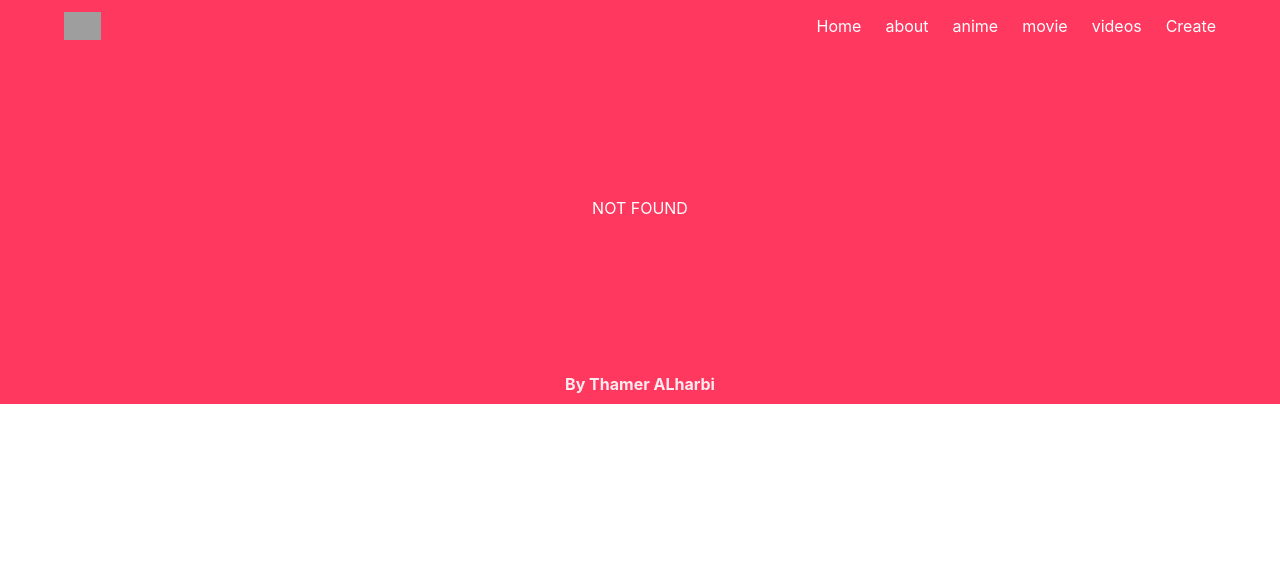
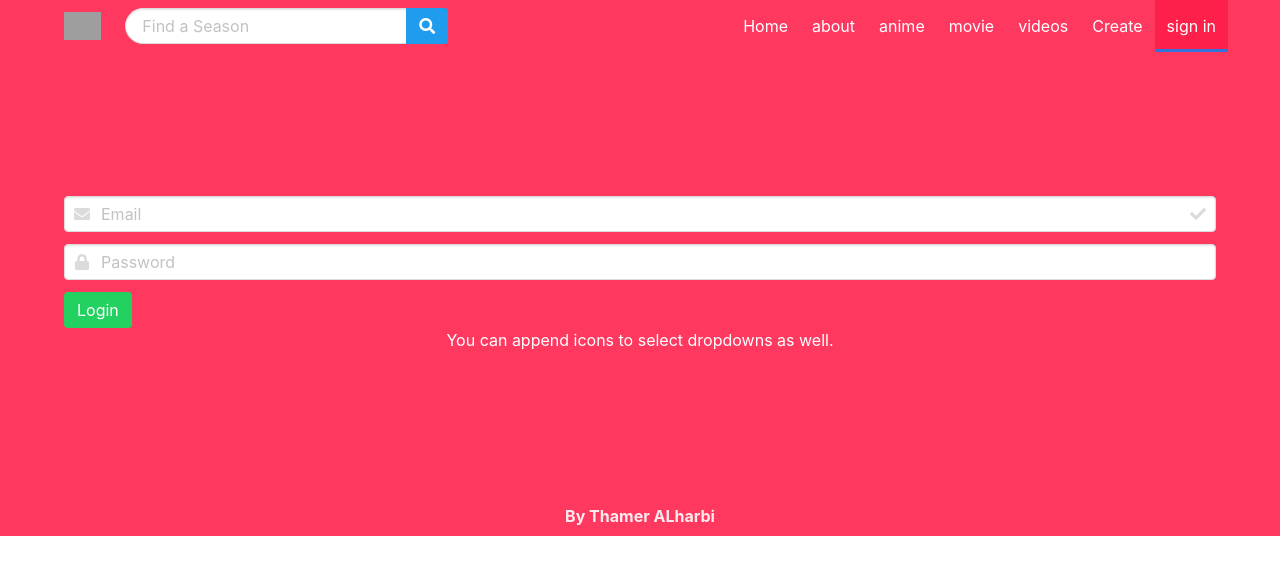
Before and after one commit to thxa/WepApp, a Vue app in the folder spa_app/: page /signin in a window 1280 px wide. Before the commit this address had no page. Shown: the top 574 px of the page. Built offline with nearby package versions, Linux system fonts and the light colour scheme; grey boxes are pictures that could not be loaded.

Commit message:
Added: Search and Signin

```diff
--- a/spa_app/src/components/Header.vue
+++ b/spa_app/src/components/Header.vue
@@ -15,6 +15,18 @@
             </span>
           </div>
           <div id="navbarMenuHeroA" class="navbar-menu">
+            <div class="navbar-start">
+              <div class="navbar-item field has-addons">
+                <div class="control">
+                  <input class="input is-rounded" type="text" placeholder="Find a Season">
+                </div>
+                <div class="control">
+                  <a class="button is-info">
+                    <i class="fas fa-search"></i>
+                  </a>
+                </div>
+              </div>
+            </div>
             <div class="navbar-end">
               <router-link class="navbar-item is-tab" to="/" exact>Home</router-link>
               <router-link class="navbar-item is-tab" to="/about/">about</router-link>
@@ -22,6 +34,7 @@
               <router-link class="navbar-item is-tab" :to="{ name: 'category', params: { slug: 'movie' } }">movie</router-link>
               <router-link class="navbar-item is-tab" to="/videos/">videos</router-link>
               <router-link class="navbar-item is-tab" to="/season/create/">Create</router-link>
+              <router-link class="navbar-item is-tab" to="/signin/">sign in</router-link>
             </div>
           </div>
         </div>
--- /dev/null
+++ b/spa_app/src/components/Signin.vue
@@ -0,0 +1,42 @@
+<template>
+  <div>
+        <div class="field">
+      <p class="control has-icons-left has-icons-right">
+        <input class="input" type="email" placeholder="Email">
+        <span class="icon is-small is-left">
+          <i class="fas fa-envelope"></i>
+        </span>
+        <span class="icon is-small is-right">
+          <i class="fas fa-check"></i>
+        </span>
+      </p>
+    </div>
+    <div class="field">
+      <p class="control has-icons-left">
+        <input class="input" type="password" placeholder="Password">
+        <span class="icon is-small is-left">
+          <i class="fas fa-lock"></i>
+        </span>
+      </p>
+    </div>
+    <div class="field">
+      <p class="control">
+        <button class="button is-success">
+          Login
+        </button>
+      </p>
+    </div>
+
+    You can append icons to select dropdowns as well.
+
+  </div>
+</template>
+
+<script>
+export default {
+}
+</script>
+
+<style>
+
+</style>
--- a/spa_app/src/router/index.js
+++ b/spa_app/src/router/index.js
@@ -8,6 +8,8 @@ import SeasonDeteiles from '@/components/SeasonDeteiles'
 import Create from '@/components/Create'
 import Video from '@/components/Video'
 import Videos from '@/components/Videos'
+import Signin from '@/components/Signin'
+
 // const Index = () => System.import('@/components/Index.vue')
 // const About = () => System.import('@/components/About.vue')
 // const NotFound = () => System.import('@/components/NotFound.vue')
@@ -28,6 +30,11 @@ export default new Router({
       path: '/about/',
       name: 'About',
       component: About
+    },
+    {
+      path: '/signin/',
+      name: 'Signin',
+      component: Signin
     },
     {
       path: '*',
```
